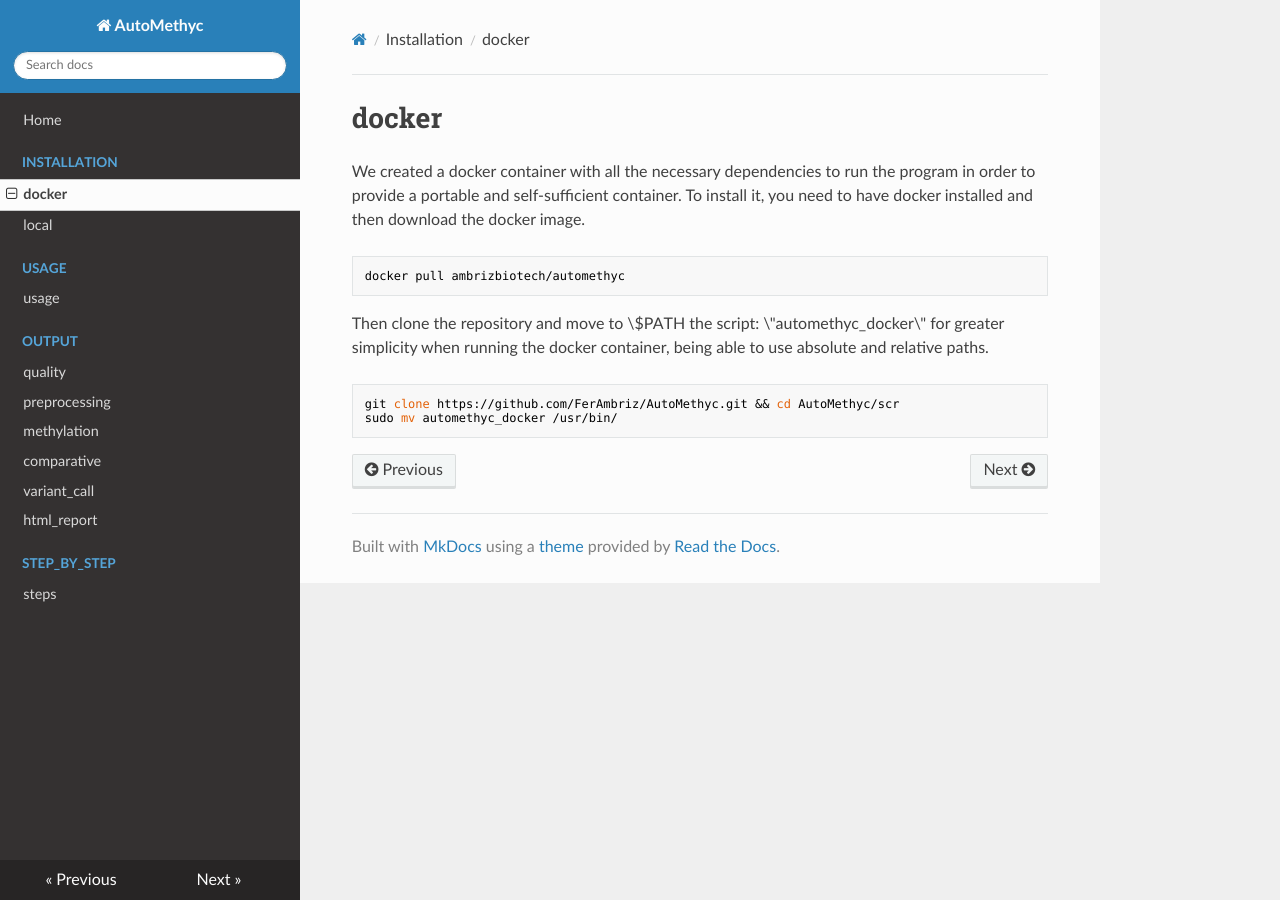
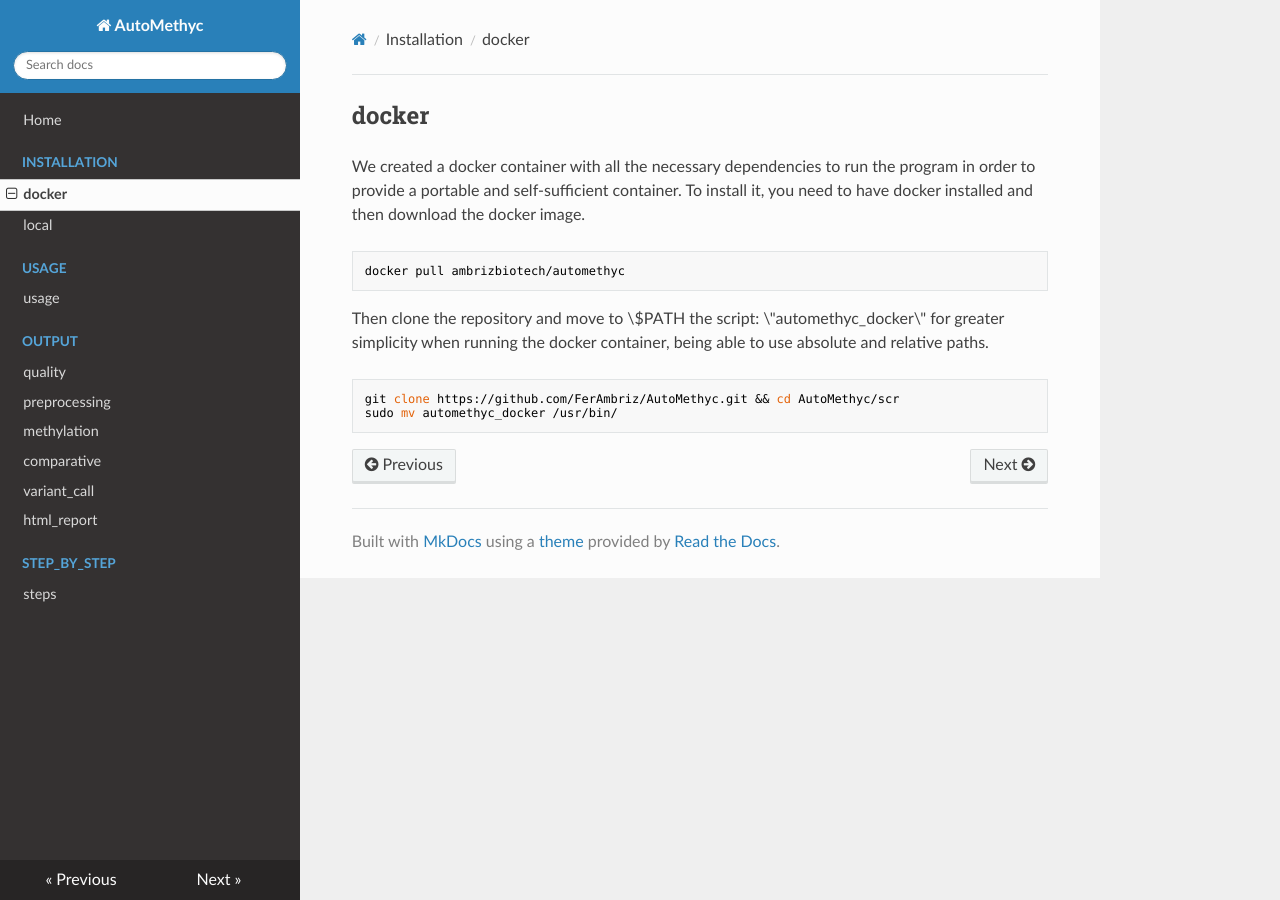
Before and after one commit to FerAmbriz/AutoMethyc, an MkDocs documentation site: the page built from docs/docs/Installation/docker.md, in a window 1280 px wide. Built offline with MkDocs 1.6.1, drawn with Linux system fonts in a browser that asks for light colours; nearby versions of some CDN libraries.

```diff
--- a/docs/docs/Installation/docker.md
+++ b/docs/docs/Installation/docker.md
@@ -1,4 +1,4 @@
-# docker
+## docker
 We created a docker container with all the necessary dependencies to run
 the program in order to provide a portable and self-sufficient
 container. To install it, you need to have docker installed and then
```
